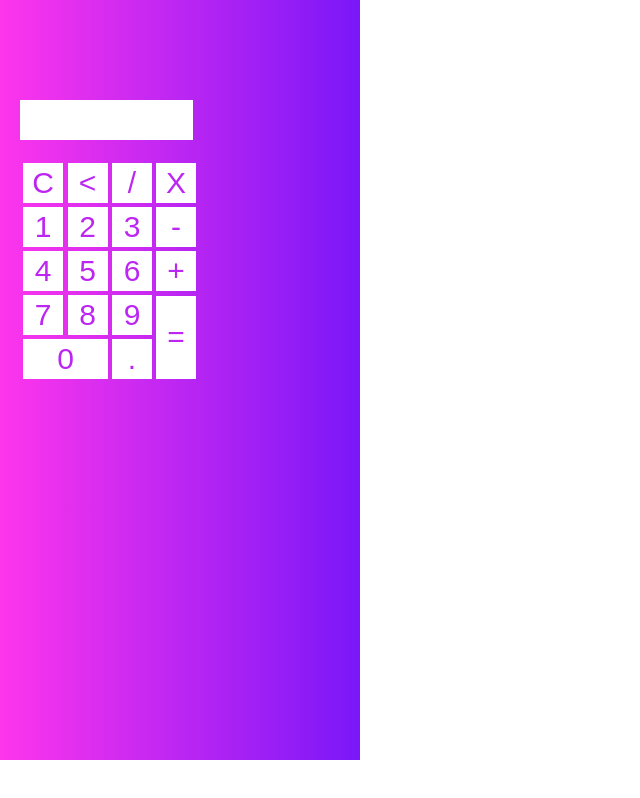
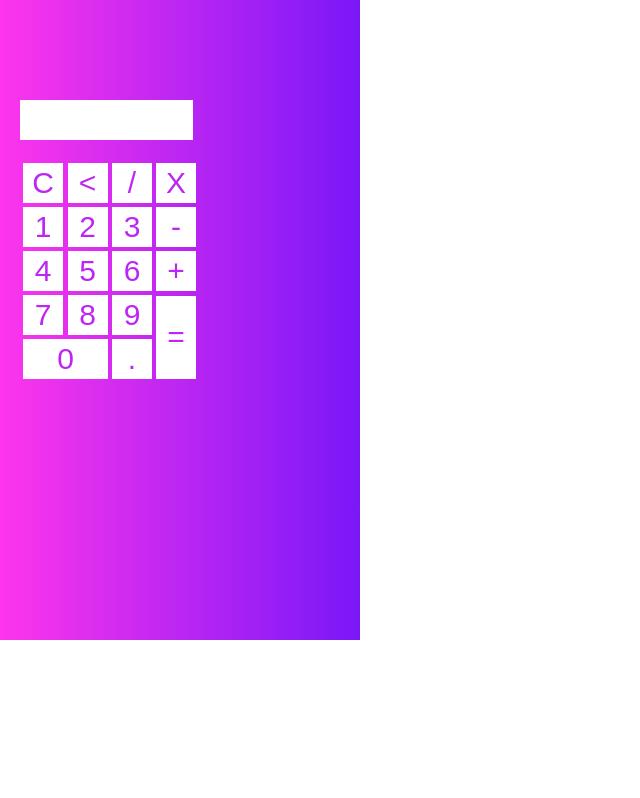
Before and after one commit to TrizlyBear/web, a plain HTML site: page index.html in a window 1280 px wide. Shown: the whole page, without its empty margins (0-640 px from the left). Drawn offline with Linux system fonts and the light colour scheme.

Commit message:
Update main.css

```diff
--- a/main.css
+++ b/main.css
@@ -31,7 +31,7 @@
 
 .bg{
   width: 360px;
-  height: 760px;
+  height: 640px;
 
   background: linear-gradient(90deg, #fe35ec 0%,#7a17f8 100%);
 }
```
